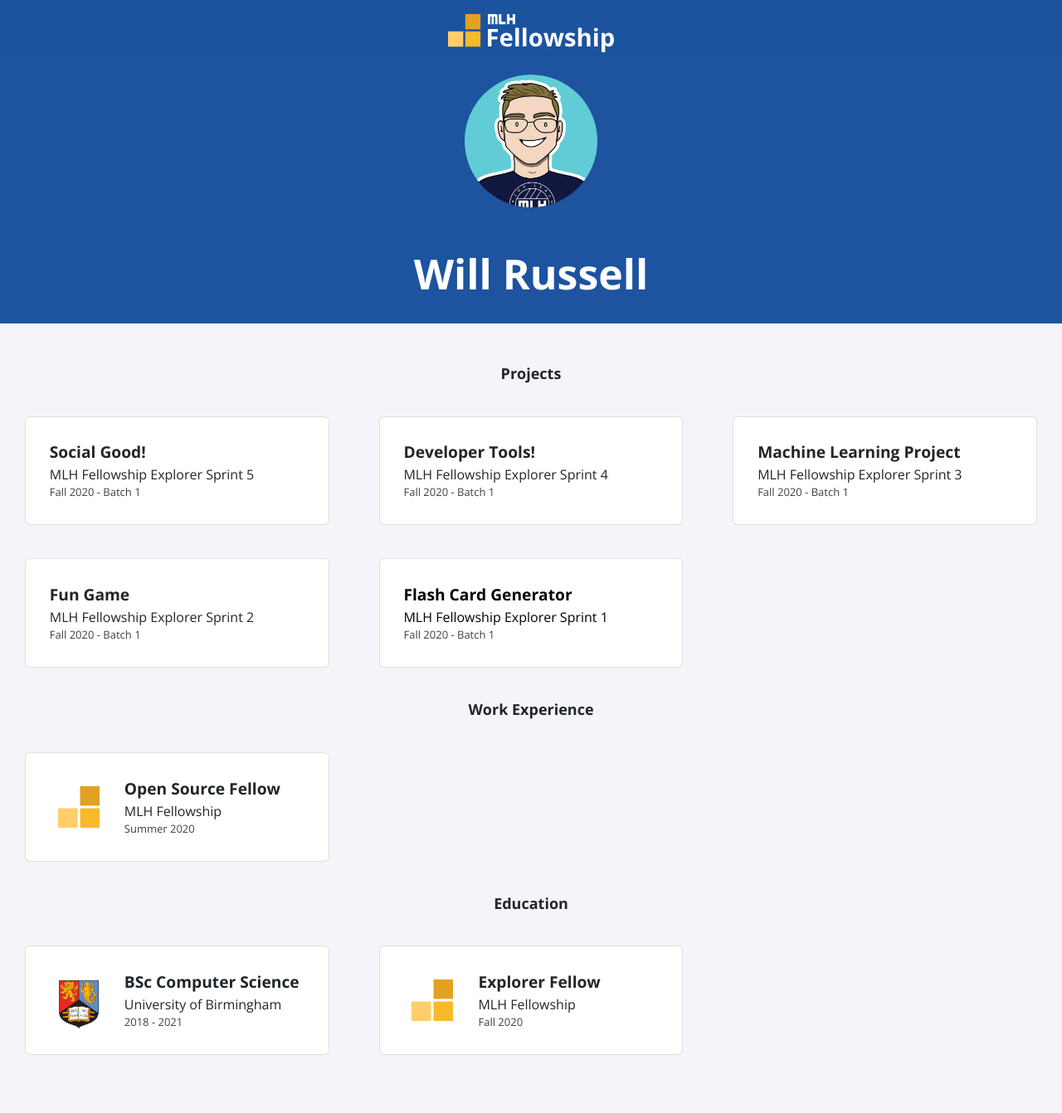
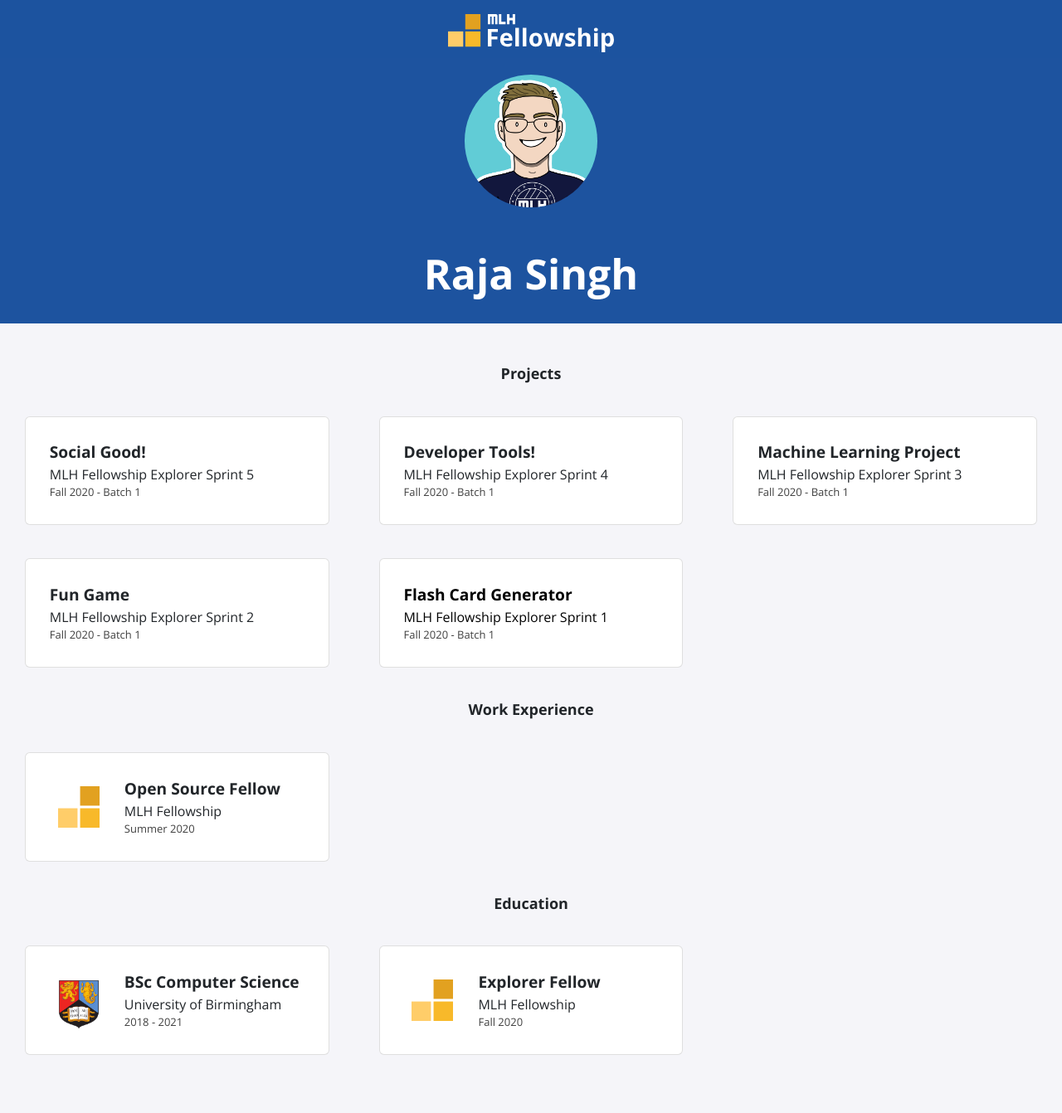
Before and after one commit to rudraco/rudraco.github.io, a Jekyll site: the page built from index.html, in a window 1280 px wide. Shown: the whole page at 83% size. Built offline with Jekyll 4.4.1, drawn with Linux system fonts in a browser that asks for light colours; nearby versions of some CDN libraries.

Commit message:
Update _config.yml file

```diff
--- a/_config.yml
+++ b/_config.yml
@@ -1,13 +1,13 @@
-title: "Will Russell"
-email: fellowship@mlh.io
+title: "Raja Singh"
+email: raja.singh@gmail.com
 description: >- # this means to ignore newlines until "baseurl:"
   Write an awesome description for your new site here. You can edit this
   line in _config.yml. It will appear in your document head meta (for
   Google search results) and in your feed.xml site description.
 baseurl: "/"
-url: "/portfolio-template"
-twitter_username: mlhacks
-github_username:  mlh-fellowship
+url: "https://rudraco.github.io/"
+twitter_username: rudraco
+github_username:  rudraco
 
 sass:
   sass_dir: _sass
```
